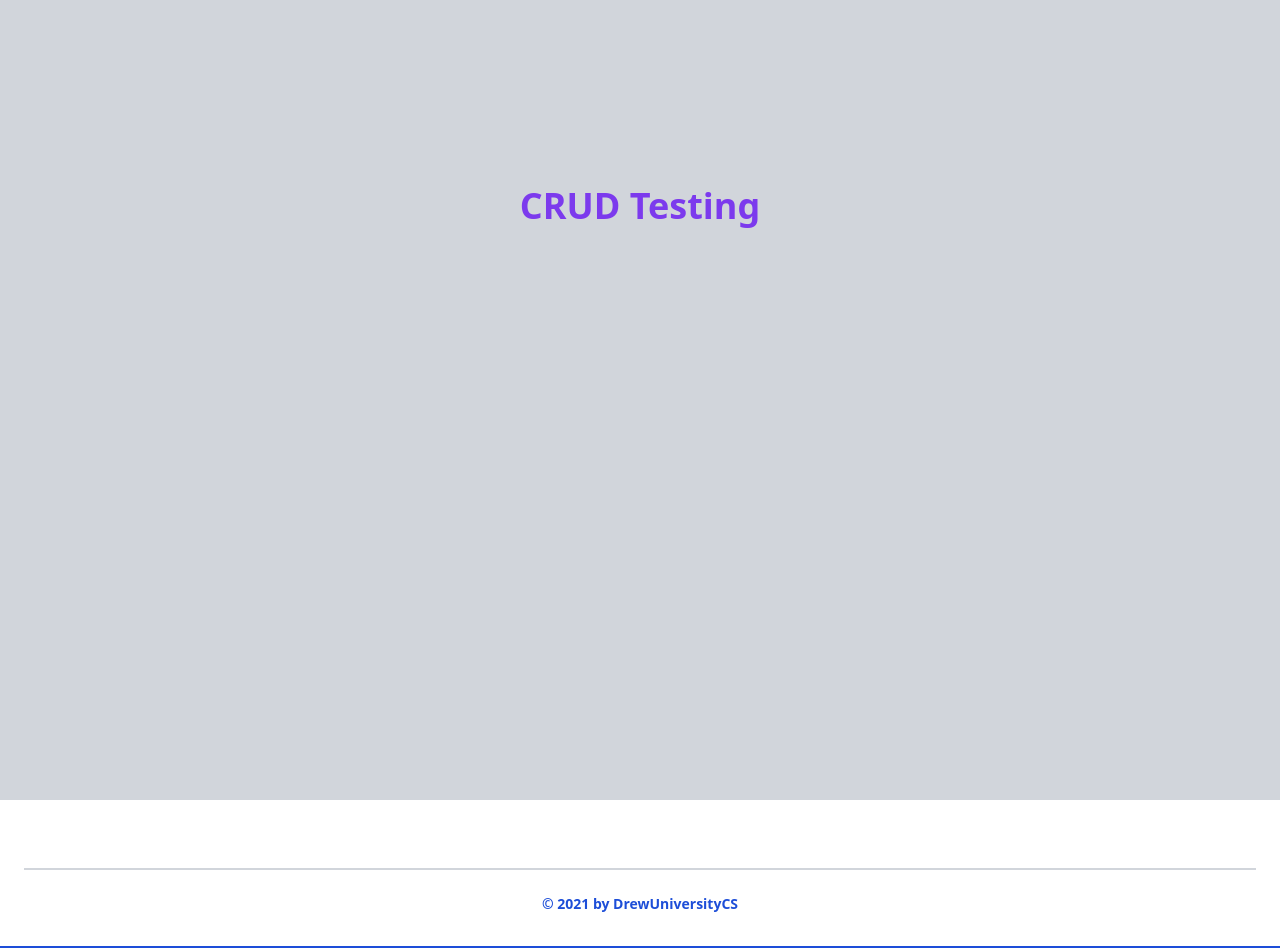
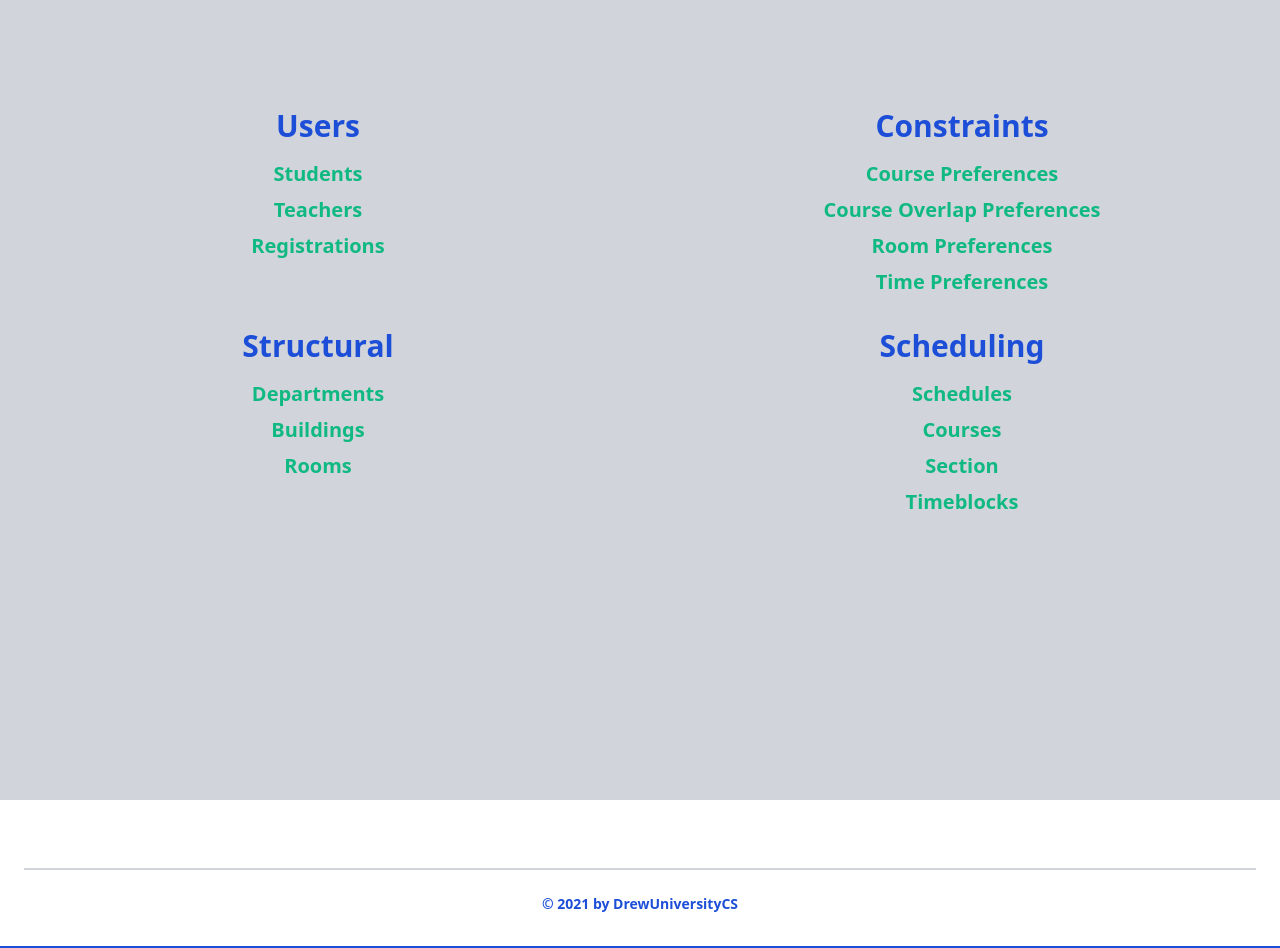
Before and after one commit to DrewUniversityCS/CS3, a Django app: page /crud-testing in a window 1280 px wide. Shown: the part 104-1052 px from the top of the page. Run offline with Django 3.2, Linux system fonts and the light colour scheme; the visitor is signed in with stand-in values (Sample User, id 1); style sheets or scripts are compiled from the project's sources.

Commit message:
placeholders and stuff

```diff
--- a/pages/urls.py
+++ b/pages/urls.py
@@ -13,7 +13,7 @@ urlpatterns = [
     path('docs', page_views.DocsView.as_view(), name='docs'),
     path('generate-schedule', page_views.GenerateScheduleView.as_view(), name='generate-schedule'),
     path('check-schedule', page_views.CheckScheduleView.as_view(), name='check-schedule'),
-    path('crud-testing', page_views.CrudTestingView.as_view(), name='crud testing'),
+    path('crud-testing', page_views.CrudTestingView.as_view(), name='crud-testing'),
     path('crud', page_views.CrudView.as_view(), name='crud'),
     path('student-form', page_views.StudentFormView.as_view(), name='student-form'),
 ]
--- a/templates/pages/crud_testing.html
+++ b/templates/pages/crud_testing.html
@@ -3,9 +3,98 @@
 {% block title %}CRUD Testing{% endblock %}
 
 {% block content %}
-<div class="bg-gray-300 text-center font-sans h-screen">
-    <div class="pt-48">
-            <p class="text-4xl leading-7 font-bold text-purple-600">CRUD Testing</p>
+    <div class="bg-gray-300 font-sans h-screen">
+        <div class="grid grid-cols-2 gap-2 pt-24 text-center">
+            <div class="text-3xl text-blue-700 font-bold my-3 w-full">
+                Users
+                <ul>
+                    <li class="text-green-500 w-full text-xl mt-4">
+                        <a href="{% url 'pages:crud-testing' %}">
+                            Students
+                        </a>
+                    </li>
+                    <li class="text-green-500 w-full text-xl mt-2">
+                        <a href="{% url 'pages:crud-testing' %}">
+                            Teachers
+                        </a>
+                    </li>
+                    <li class="text-green-500 w-full text-xl mt-2">
+                        <a href="{% url 'pages:crud-testing' %}">
+                            Registrations
+                        </a>
+                    </li>
+                </ul>
+            </div>
+            <div class="text-3xl text-blue-700 font-bold my-3 w-full">
+                Constraints
+                <ul>
+                    <li class="text-green-500 w-full text-xl mt-4">
+                        <a href="{% url 'pages:crud-testing' %}">
+                            Course Preferences
+                        </a>
+                    </li>
+                    <li class="text-green-500 w-full text-xl mt-2">
+                        <a href="{% url 'pages:crud-testing' %}">
+                            Course Overlap Preferences
+                        </a>
+                    </li>
+                    <li class="text-green-500 w-full text-xl mt-2">
+                        <a href="{% url 'pages:crud-testing' %}">
+                            Room Preferences
+                        </a>
+                    </li>
+                    <li class="text-green-500 w-full text-xl mt-2">
+                        <a href="{% url 'pages:crud-testing' %}">
+                            Time Preferences
+                        </a>
+                    </li>
+                </ul>
+            </div>
+            <div class="text-3xl text-blue-700 font-bold my-3 w-full">
+                Structural
+                <ul>
+                    <li class="text-green-500 w-full text-xl mt-4">
+                        <a href="{% url 'pages:crud-testing' %}">
+                            Departments
+                        </a>
+                    </li>
+                    <li class="text-green-500 w-full text-xl mt-2">
+                        <a href="{% url 'pages:crud-testing' %}">
+                            Buildings
+                        </a>
+                    </li>
+                    <li class="text-green-500 w-full text-xl mt-2">
+                        <a href="{% url 'pages:crud-testing' %}">
+                            Rooms
+                        </a>
+                    </li>
+                </ul>
+            </div>
+            <div class="text-3xl text-blue-700 font-bold my-3 w-full">
+                Scheduling
+                <ul>
+                    <li class="text-green-500 w-full text-xl mt-4">
+                        <a href="{% url 'pages:crud-testing' %}">
+                            Schedules
+                        </a>
+                    </li>
+                    <li class="text-green-500 w-full text-xl mt-2">
+                        <a href="{% url 'pages:crud-testing' %}">
+                            Courses
+                        </a>
+                    </li>
+                    <li class="text-green-500 w-full text-xl mt-2">
+                        <a href="{% url 'pages:crud-testing' %}">
+                            Section
+                        </a>
+                    </li>
+                    <li class="text-green-500 w-full text-xl mt-2">
+                        <a href="{% url 'pages:crud-testing' %}">
+                            Timeblocks
+                        </a>
+                    </li>
+                </ul>
+            </div>
+        </div>
     </div>
-</div>
 {% endblock content %}
```
